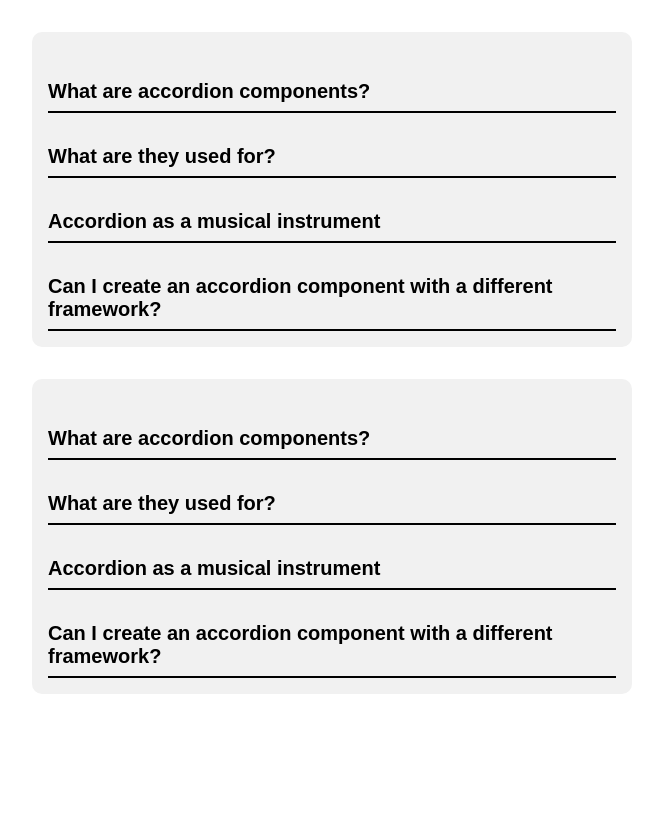
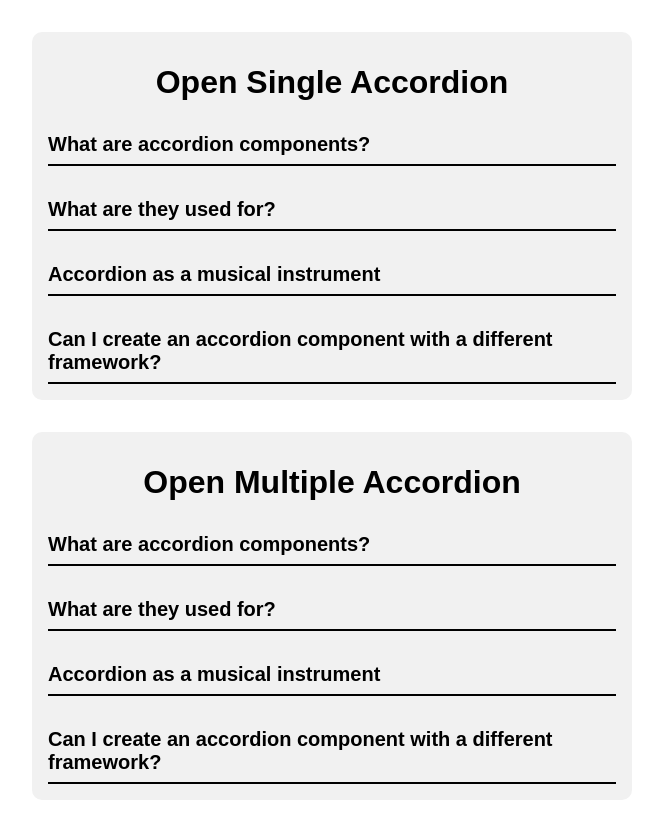
Before and after one commit to ayezabashir/ReactJs-Mini-Projects, a React (Vite) app: page / in a window 1280 px wide. Shown: the whole page, without its empty margins (308-971 px from the left). Built offline with nearby package versions, Linux system fonts and the light colour scheme.

Commit message:
accordion

```diff
--- a/src/components/Accordion/Accordion.jsx
+++ b/src/components/Accordion/Accordion.jsx
@@ -14,6 +14,7 @@ const Accordion = () => {
     }
     return (
         <div className="accordion">
+            <h1>Open Single Accordion</h1>
             {
                 data.map((item) => (
                     <div className="item" key={item.id}>
--- a/src/components/Accordion/accordion.css
+++ b/src/components/Accordion/accordion.css
@@ -4,6 +4,10 @@
   background: #f1f1f1;
   padding: 1rem;
   border-radius: 10px;
+}
+.accordion h1 {
+  text-align: center;
+  margin: 1rem 0;
 }
 
 .accordion .item {
--- a/src/components/AccordionMulti/AccordionMulti.jsx
+++ b/src/components/AccordionMulti/AccordionMulti.jsx
@@ -20,6 +20,7 @@ const AccordionMulti = () => {
 
     return (
         <div className='accordion'>
+            <h1>Open Multiple Accordion</h1>
             {data.map((item) => (
                 <div className="item" key={item.id}>
                     <h2 onClick={() => handleAccordion(item.id)}>{item.question}</h2>
```
